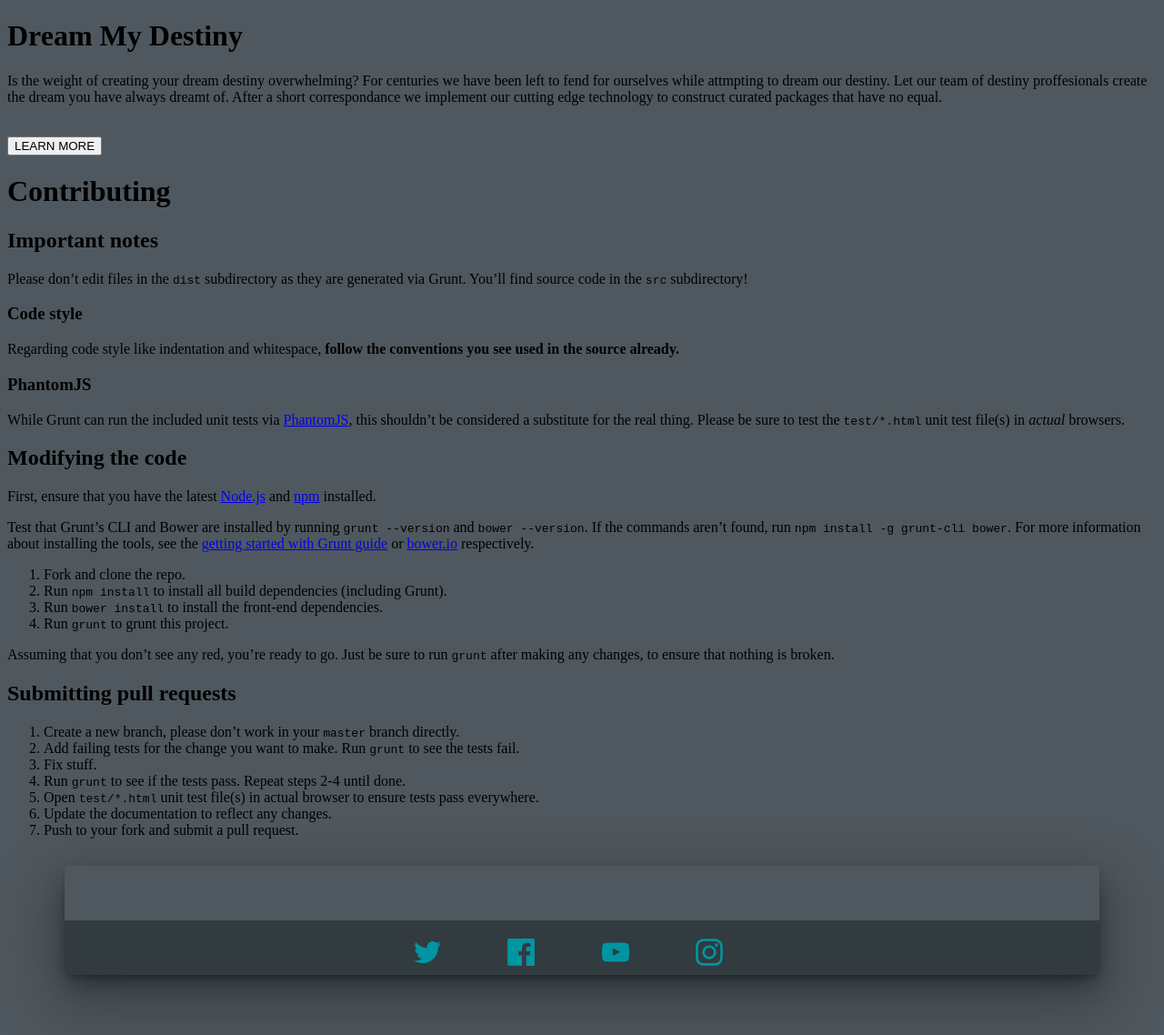
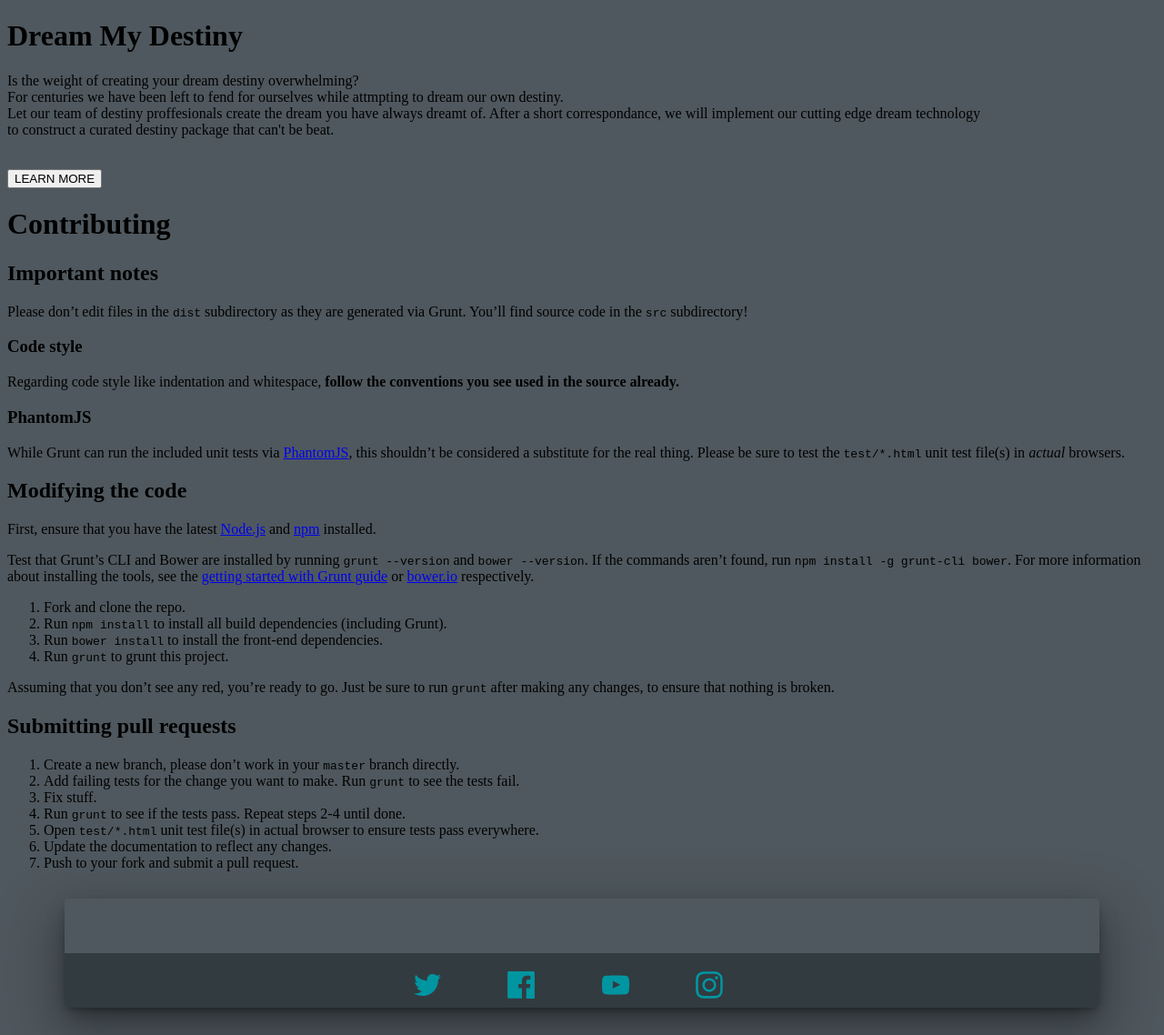
Before and after one commit to BPBall/BPBall.github.io, a Jekyll site: the page built from lightslider/contributing.md, in a window 1280 px wide. Shown: the whole page at 91% size. Built offline with Jekyll 4.4.1, drawn with Linux system fonts in a browser that asks for light colours; some web fonts are replaced; our own code applies the rules of GitHub Pages for plain Markdown files; before the commit the page ends 1102 px from its top, so only the background shows below that.

Commit message:
Update head.html

```diff
--- a/_includes/head.html
+++ b/_includes/head.html
@@ -7,7 +7,10 @@
 <header>
 	<div class="overlay">
 <h1>Dream My Destiny</h1>
-<p>Is the weight of creating your dream destiny overwhelming?  For centuries we have been left to fend for ourselves while attmpting to dream our destiny.  Let our team of destiny proffesionals create the dream you have always dreamt of.  After a short correspondance we implement our cutting edge technology to construct curated packages that have no equal. </p>
+<p>Is the weight of creating your dream destiny overwhelming?  <br>
+	For centuries we have been left to fend for ourselves while attmpting to dream our own destiny.   <br>
+	Let our team of destiny proffesionals create the dream you have always dreamt of.  After a short correspondance, we will implement our cutting edge dream technology <br>
+	to construct a curated destiny package that can't be beat. </p>
 	<br>
 	<button>LEARN MORE</button>
 		</div>
```
